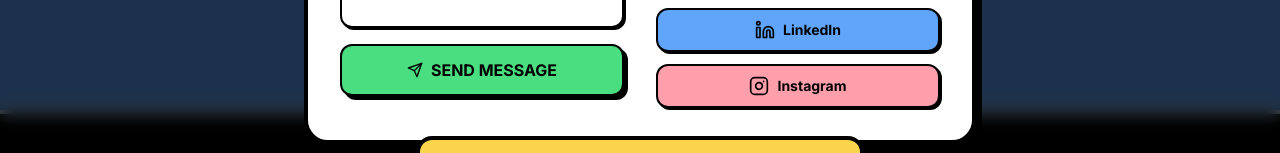
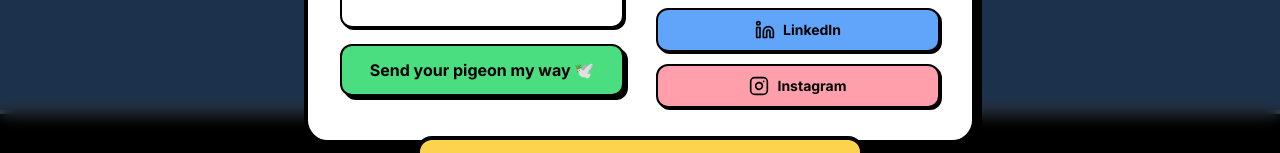
Before and after one commit to iadi01/Portfolio, a React (Vite) app: page / in a window 1280 px wide. Both pictures are taken after a click on the button "CONTACT". Shown: the part 7581-7734 px from the top of the page. Built offline with nearby package versions, Linux system fonts and the light colour scheme; a web font is replaced by a local one.

Commit message:
feat: change contact submit button label to Send your pigeon my way 🕊️

```diff
--- a/src/components/ContactModal.jsx
+++ b/src/components/ContactModal.jsx
@@ -1,6 +1,6 @@
 import { useState } from 'react';
 import { motion, AnimatePresence } from 'framer-motion';
-import { FiMail, FiGithub, FiLinkedin, FiInstagram, FiX, FiSend } from 'react-icons/fi';
+import { FiMail, FiGithub, FiLinkedin, FiInstagram, FiX } from 'react-icons/fi';
 import { personalInfo } from '../data/personalData';
 import { audioSynth } from '../utils/audioSynth';
 
@@ -150,7 +150,7 @@ export default function ContactModal({ isOpen, onClose }) {
                 onMouseEnter={() => audioSynth.playHover()}
                 className="bg-custom-green text-black font-bold py-3 px-6 rounded-xl border-2 border-black shadow-[4px_4px_0_rgba(0,0,0,1)] hover:translate-x-0.5 hover:translate-y-0.5 hover:shadow-[2px_2px_0_rgba(0,0,0,1)] active:translate-y-1 active:shadow-none transition-all flex items-center justify-center gap-2 cursor-pointer w-full text-center"
               >
-                <FiSend /> SEND MESSAGE
+                Send your pigeon my way 🕊️
               </button>
             </form>
 
```
